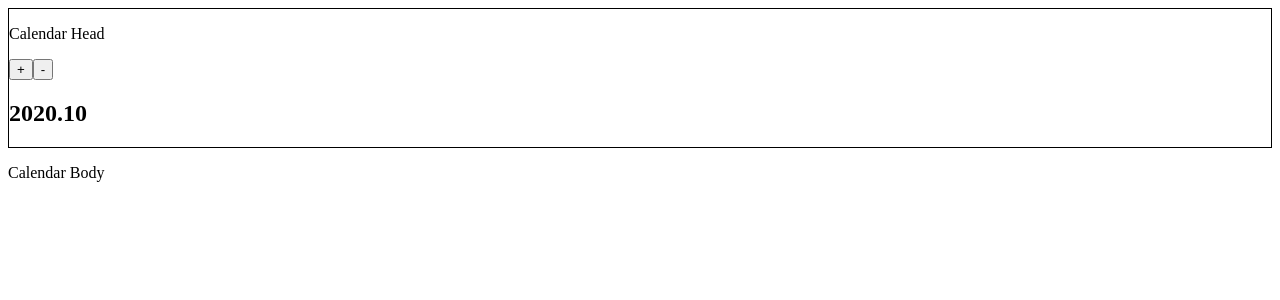
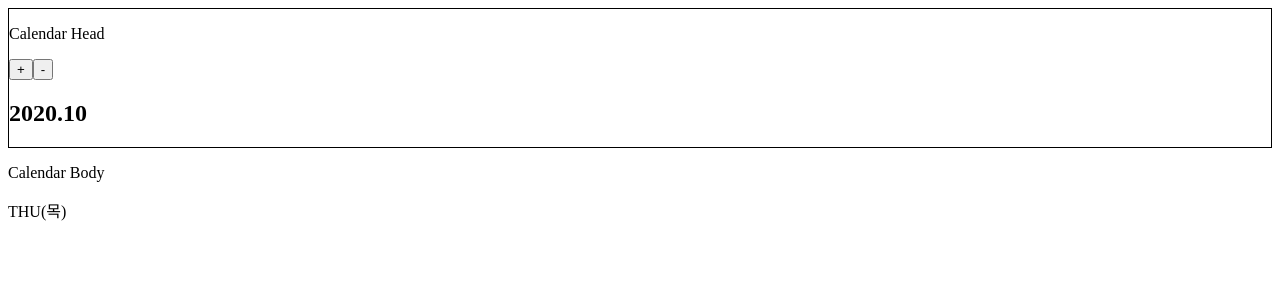
Before and after one commit to 97e57e/My-Financial-Ledger, a React (Create React App) app in the folder mfl-client/: page / in a window 1280 px wide. Shown: the top 300 px of the page. Built offline with nearby package versions, Linux system fonts and the light colour scheme.

Commit message:
chore: display first day of week

```diff
--- a/mfl-client/src/components/calendar.js
+++ b/mfl-client/src/components/calendar.js
@@ -1,14 +1,22 @@
 import React from "react";
+
+const dayOfWeekEn = ["SUN", "MON", "TUE", "WED", "THU", "FRI", "SAT"];
+const dayOfWeekKo = ["일", "월", "화", "수", "목", "금", "토"];
 
 function CalendarHead(props) {
   return (
-    <div className="CalendarHead" style={{
-      border: '1px solid black'
-    }}>
+    <div
+      className="CalendarHead"
+      style={{
+        border: "1px solid black",
+      }}
+    >
       <p>Calendar Head</p>
       <button onClick={props.onNextMonth}>+</button>
       <button onClick={props.onPrevMonth}>-</button>
-      <h2>{props.date.currentYear}.{props.date.currentMonth}</h2>
+      <h2>
+        {props.date.currentYear}.{props.date.currentMonth}
+      </h2>
     </div>
   );
 }
@@ -16,8 +24,10 @@ function CalendarHead(props) {
 function CalendarBody(props) {
   return (
     <div className="CalendarBody">
-      {console.log("Calendar Body : ", props.firstDayOfWeek)}
       <p>Calendar Body</p>
+      <p>
+        {dayOfWeekEn[props.firstDayOfWeek]}({dayOfWeekKo[props.firstDayOfWeek]})
+      </p>
     </div>
   );
 }
--- a/mfl-client/src/modules/date-reducer.js
+++ b/mfl-client/src/modules/date-reducer.js
@@ -10,12 +10,14 @@ const initialState = {
   currentYear: new Date().getFullYear(),
   currentMonth: new Date().getMonth() + 1,
   currentDay: new Date().getDay(),
-  firstDayOfWeek: getFirstDayOfWeek(new Date().getFullYear(), new Date().getMonth())
+  firstDayOfWeek: getFirstDayOfWeek(
+    new Date().getFullYear(),
+    new Date().getMonth()
+  ),
 };
 
 function getFirstDayOfWeek(year, month) {
-  return new Date(year.toString() + "-" + month.toString() + "-1").getDay()
-
+  return new Date(year.toString() + "-" + month.toString() + "-1").getDay();
 }
 
 function dateReducer(state = initialState, action) {
@@ -24,11 +26,11 @@ function dateReducer(state = initialState, action) {
 
   switch (action.type) {
     case NEXT_MONTH:
-      resultMonth = state.currentMonth + 1
-      break
+      resultMonth = state.currentMonth + 1;
+      break;
     case PREV_MONTH:
-      resultMonth = state.currentMonth - 1
-      break
+      resultMonth = state.currentMonth - 1;
+      break;
   }
 
   if (resultMonth > 12) {
@@ -43,8 +45,8 @@ function dateReducer(state = initialState, action) {
     ...state,
     currentMonth: resultMonth,
     currentYear: resultYear,
-    firstDayOfWeek: getFirstDayOfWeek(resultYear, resultMonth)
-  }
+    firstDayOfWeek: getFirstDayOfWeek(resultYear, resultMonth),
+  };
 }
 
 export default dateReducer;
```
